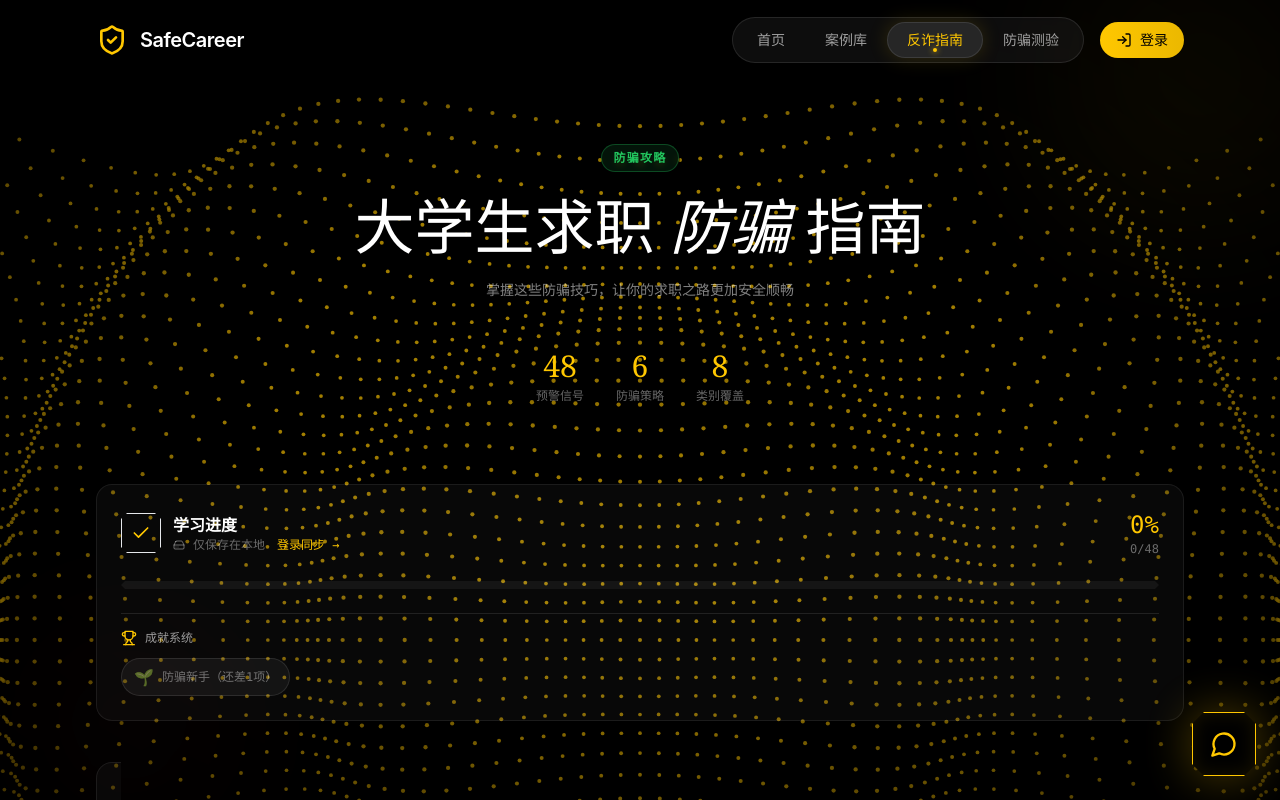
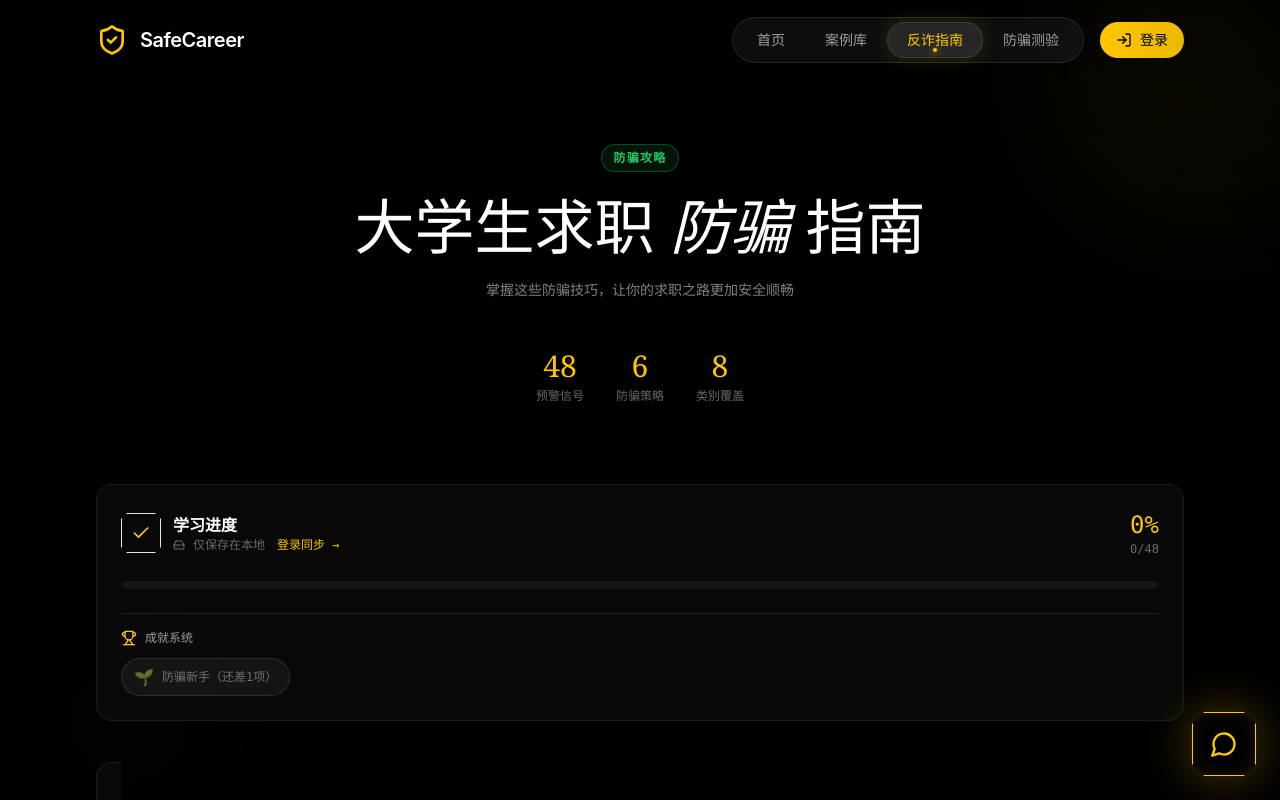
Before and after one commit to XimilalaXiang/law-web, a React (Vite) app: page /guide in a window 1280 px wide. Shown: the top 800 px of the page. Built offline with nearby package versions, Linux system fonts and the light colour scheme.

Commit message:
feat: add wave particles background to Home and Auth pages only

```diff
--- a/src/pages/AntiScamGuide.tsx
+++ b/src/pages/AntiScamGuide.tsx
@@ -25,7 +25,6 @@ import {
   getUnlockedAchievements,
   getNextAchievement,
 } from '../data/antiScamContent';
-import WaveParticlesBackground from '../components/WaveParticlesBackground';
 
 // Pill component
 const Pill = ({ children, variant = 'default' }: { children: React.ReactNode; variant?: 'default' | 'danger' | 'success' }) => {
@@ -115,7 +114,6 @@ const AntiScamGuide = () => {
     <div className="bg-black min-h-screen w-full pt-20">
       {/* Background */}
       <div className="fixed inset-0 pointer-events-none">
-        <WaveParticlesBackground position="bottom" />
         <div className="grid-bg" />
         <div className="glow-orb glow-orb-1" />
         <div className="glow-orb glow-orb-2" />
--- a/src/pages/CaseLibrary.tsx
+++ b/src/pages/CaseLibrary.tsx
@@ -1,7 +1,6 @@
 import React, { useEffect, useRef, useState } from 'react';
 import { SearchIcon, FilterIcon, AlertCircleIcon, ShieldCheckIcon, BookOpenIcon } from 'lucide-react';
 import { realCases, CASE_COUNT } from '../data/cases';
-import WaveParticlesBackground from '../components/WaveParticlesBackground';
 
 // Pill 标签组件
 const Pill = ({ children, variant = 'default' }: { children: React.ReactNode; variant?: 'default' | 'danger' | 'success' }) => {
@@ -46,7 +45,6 @@ const CaseLibrary = () => {
     <div className="bg-black min-h-screen w-full pt-20">
       {/* 背景效果 */}
       <div className="fixed inset-0 pointer-events-none">
-        <WaveParticlesBackground position="bottom" />
         <div className="grid-bg" />
         <div className="glow-orb glow-orb-2" />
         <div className="vignette" />
--- a/src/pages/Quiz.tsx
+++ b/src/pages/Quiz.tsx
@@ -19,7 +19,6 @@ import {
   getRandomQuestions,
   difficultyConfig,
 } from '../data/quizQuestions';
-import WaveParticlesBackground from '../components/WaveParticlesBackground';
 
 type GameState = 'intro' | 'playing' | 'result';
 type Difficulty = 'easy' | 'medium' | 'hard';
@@ -277,7 +276,6 @@ const Quiz = () => {
     <div className="bg-black min-h-screen w-full pt-20">
       {/* Background */}
       <div className="fixed inset-0 pointer-events-none">
-        <WaveParticlesBackground position="bottom" />
         <div className="grid-bg" />
         <div className="glow-orb glow-orb-1" />
         <div className="glow-orb glow-orb-2" />
```
